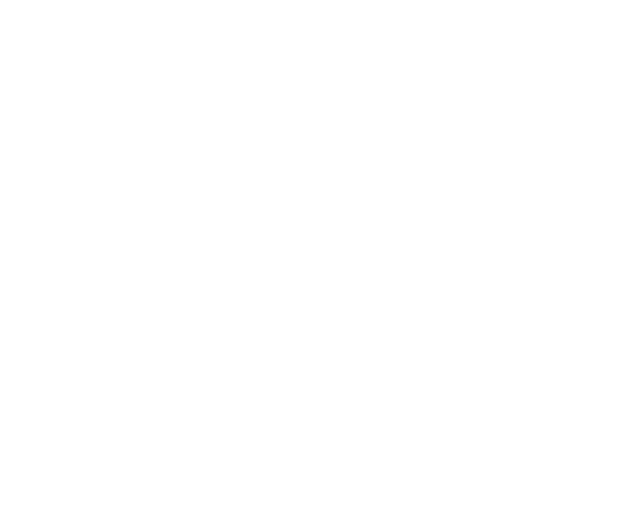
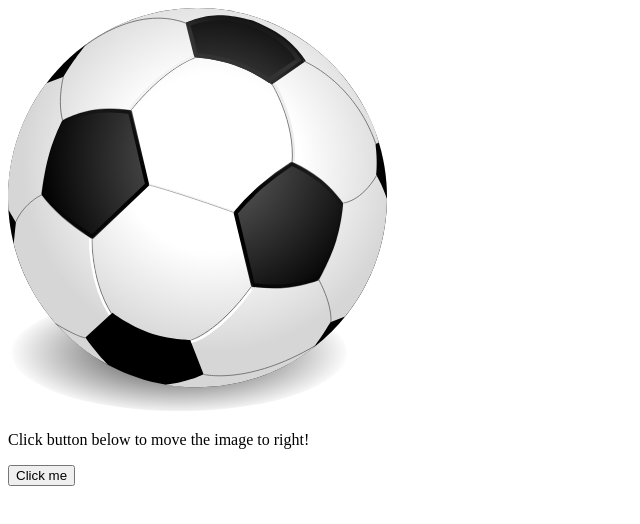
Before and after one commit to hoangminhtien2000/git4, a plain HTML site: page if_else_case/move_ball.html in a window 1280 px wide. Shown: the whole page, without its empty margins (0-640 px from the left). Drawn offline with Linux system fonts and the light colour scheme.

Commit message:
chage move ball

```diff
--- a/if_else_case/move_ball.html
+++ b/if_else_case/move_ball.html
@@ -5,6 +5,21 @@
     <title>Di chuyển bóng</title>
 </head>
 <body>
-
+<img id="imgball" src="https://raw.githubusercontent.com/hoangminhtien2000/git4/595cd40725f070f615bbe722b552931b1c921986/if_else_case/Football.svg" style="width: 30%">
+<p>Click button below to move the image to right!</p>
+<button onclick="moveRight()">Click me</button>
+<script>
+    let ball=null;
+    ball= document.getElementById("imgball")
+    function init(){
+        ball= document.getElementById("imgball");
+        ball.style.position="relative";
+        ball.style.left="0px";
+    }
+    function moveRight(){
+        ball.style.left= parseInt(ball.style.left) + 50 + "px";
+    }
+    window.onload = init;
+</script>
 </body>
 </html>
```
